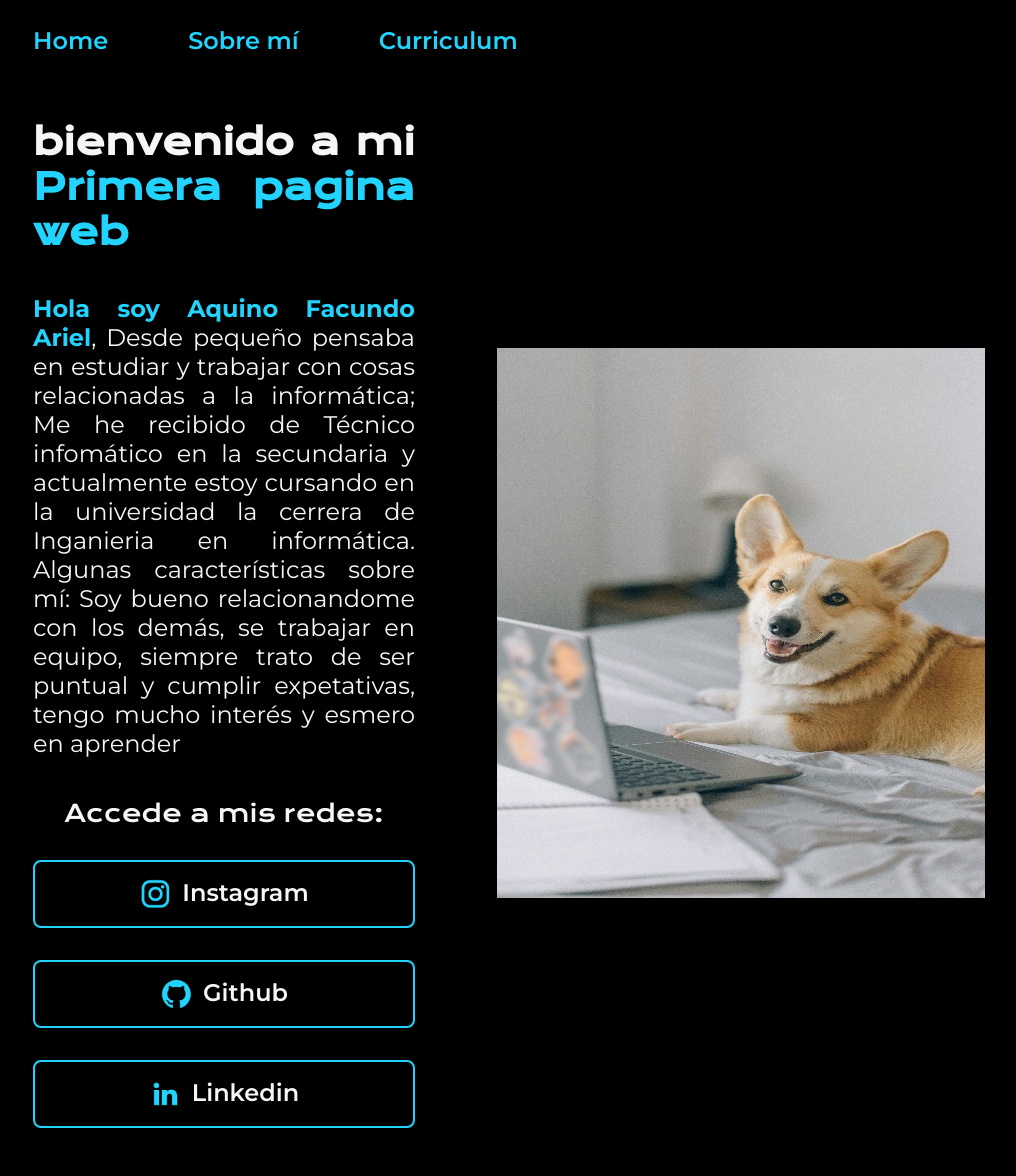
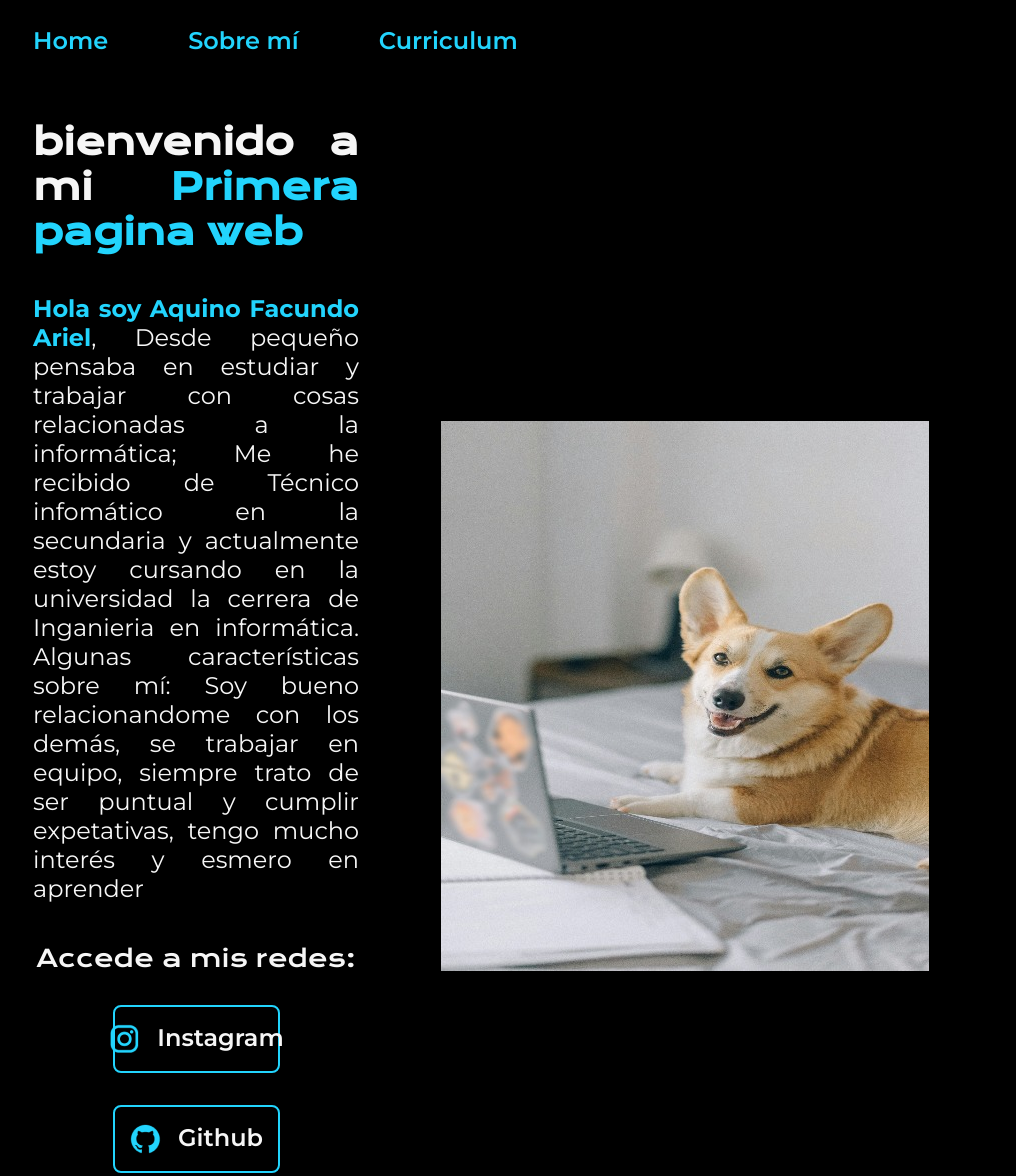
Before and after one commit to FacundoAquino-Ariel/Portafolio-de.Facu, a plain HTML site: page index.html in a window 1280 px wide. Shown: the top 1176 px of the page, without its empty margins (159-1175 px from the left). Drawn offline with nearby package versions, Linux system fonts and the light colour scheme.

Commit message:
Update styles.css

```diff
--- a/estilos/styles.css
+++ b/estilos/styles.css
@@ -17,7 +17,6 @@
 
 .encabezado{
     padding: 2% 0% 0% 15%;
-
 }
 
 .encabezado-menu{
@@ -82,7 +81,10 @@ body{
 }
 
 .formato-enlace{
-    width: 378px;
+    display: flex;
+    justify-content: center;
+    gap: 16px;
+    width: 50%;
     text-align: center;
     padding: 16px 0;
     border-radius: 8px;
@@ -91,15 +93,15 @@ body{
     font-weight: 600;
     text-decoration: none;
     color: var(--color-secundario);
-    border:2px solid var(--color-terciario);;
-    display: flex;
-    justify-content: center;
-    gap: 10px;
+    border:2px solid var(--color-terciario);
 }
 
 .formato-enlace:hover{
     cursor: pointer;
     background-color: var(--color-hover);
+}
+.presentacion_imagen{
+    width: 50%;
 }
 
 .enlaces-subtitulo{
@@ -136,7 +138,7 @@ li{
     }
 
     .encabezado-menu{
-        justify-content: center;
+        justify-content:center;
     }
 
     .contenido{
```
